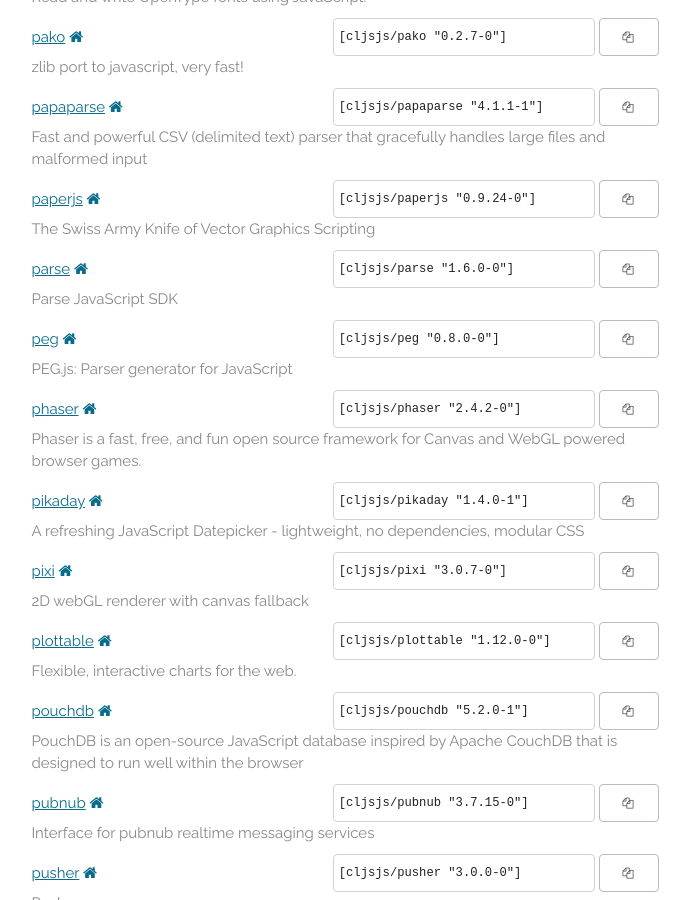
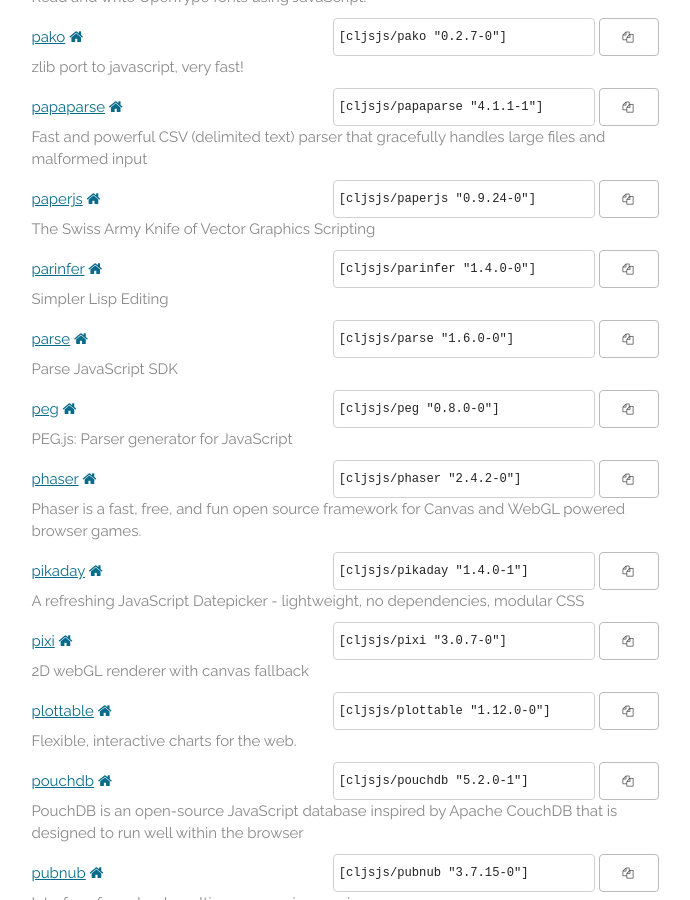
Before and after one commit to cljsjs/cljsjs.github.io, a Jekyll site: the page built from index.markdown, in a window 1280 px wide and 900 px high, scrolled down 7678 px. Shown: the whole window, without its empty margins (295-985 px from the left). Built offline with Jekyll 4.4.1, drawn with Linux system fonts in a browser that asks for light colours; nearby versions of some CDN libraries; comment, search, counter and statistics services are not loaded.

Commit message:
Automatic update

```diff
--- a/_includes/packages.html
+++ b/_includes/packages.html
@@ -834,6 +834,15 @@
     <p class="description">The Swiss Army Knife of Vector Graphics Scripting</p>
   </li>
   <li>
+    <a href="https://clojars.org/cljsjs/parinfer">parinfer</a>
+    <a href="https://github.com/shaunlebron/parinfer" target="new"><i class="fa fa-home"></i></a>
+    <span class="clojars">
+      <input type="text" value='[cljsjs/parinfer "1.4.0-0"]'/>
+      <button data-clipboard-text='[cljsjs/parinfer "1.4.0-0"]'><i class="fa fa-copy"></i></button>
+    </span>
+    <p class="description">Simpler Lisp Editing</p>
+  </li>
+  <li>
     <a href="https://clojars.org/cljsjs/parse">parse</a>
     <a href="https://parse.com/" target="new"><i class="fa fa-home"></i></a>
     <span class="clojars">
```
